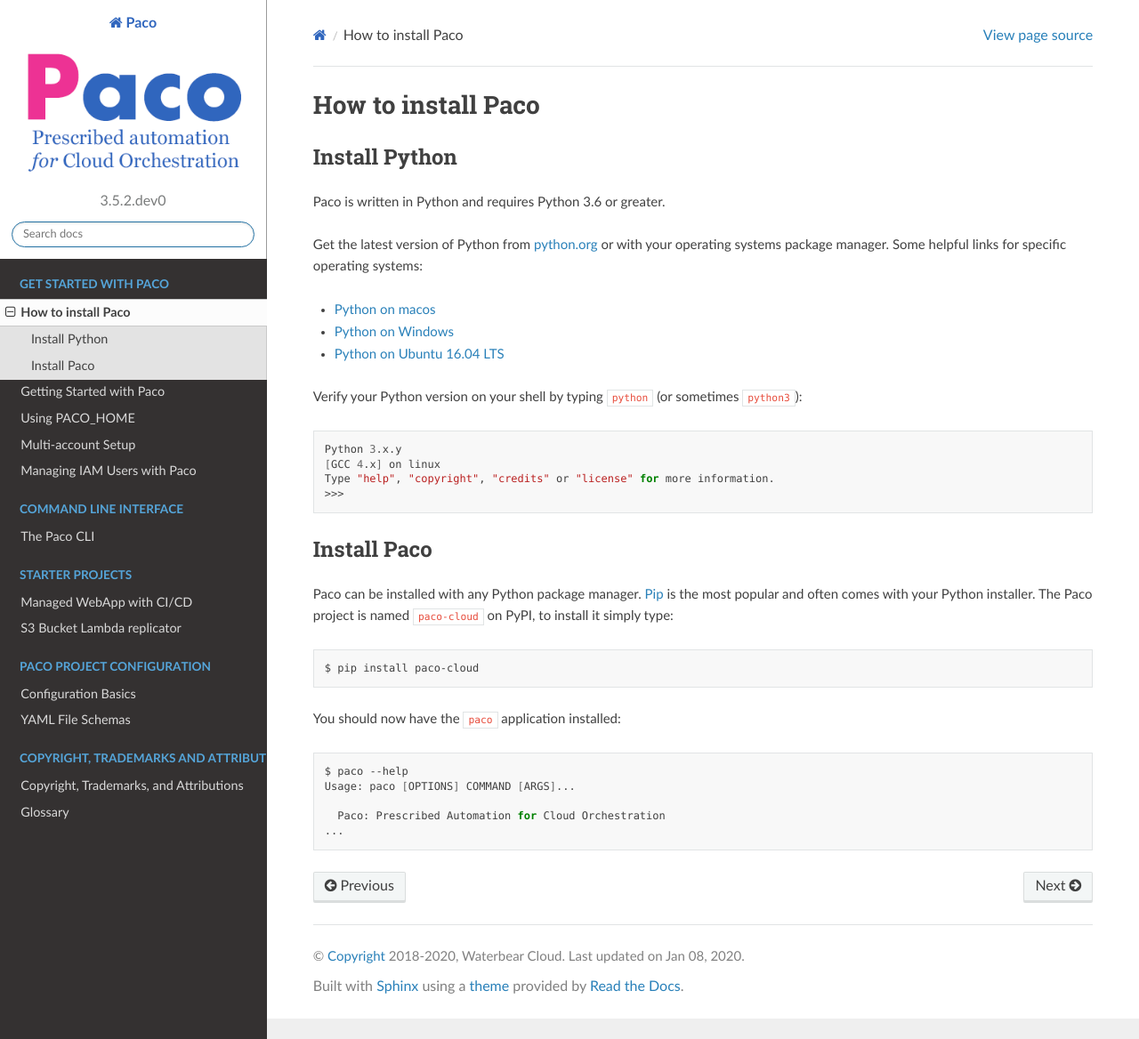
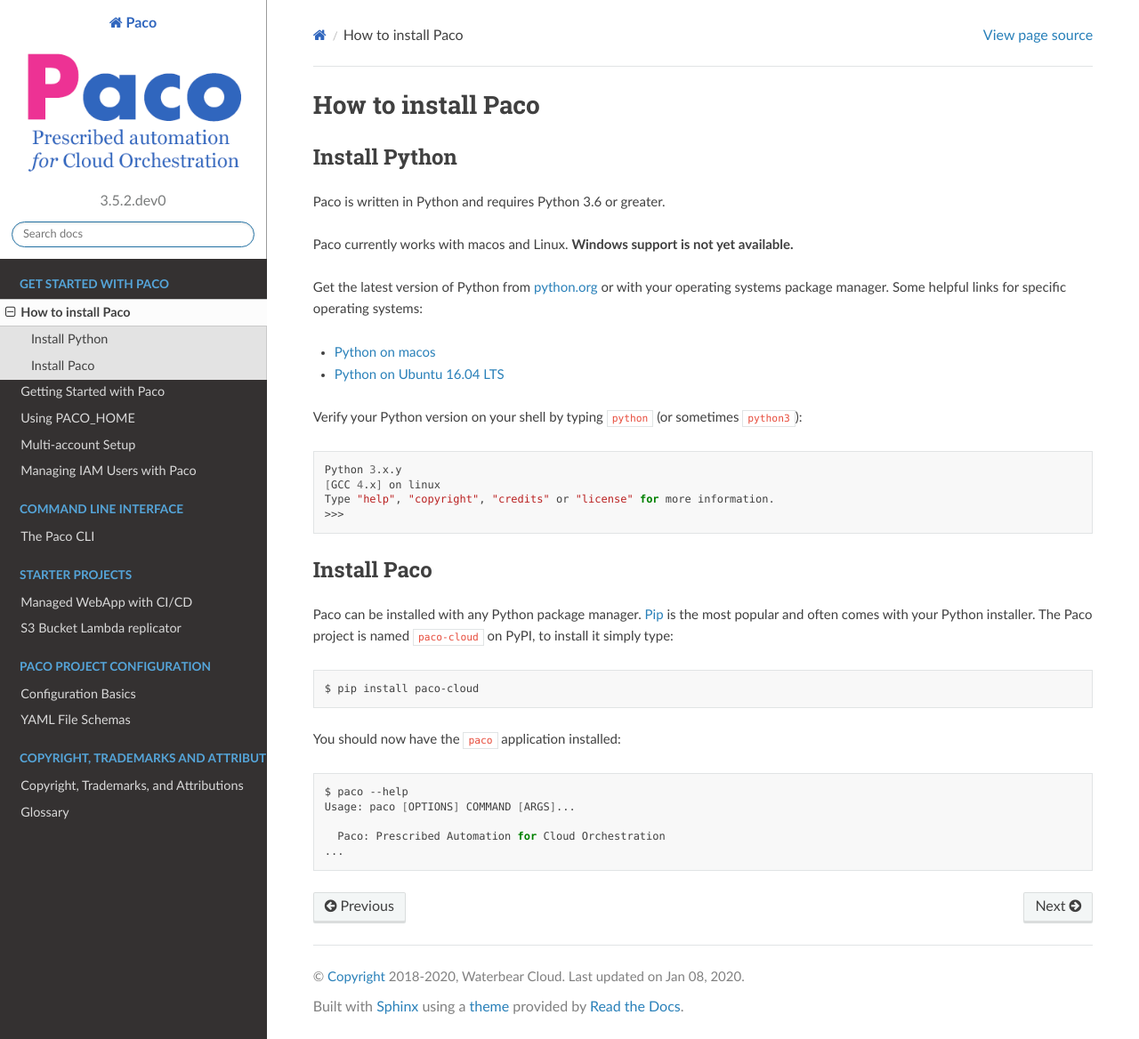
Before and after one commit to waterbear-cloud/paco, a Sphinx documentation site: the page built from docs/install.rst, in a window 1280 px wide and 1168 px high. Shown: the whole window at 89% size. Built offline with Sphinx 7.4.7 and the Read the Docs theme 2.0.0, drawn with Linux system fonts in a browser that asks for light colours.

Commit message:
Add a note about Windows not yet supported.

```diff
--- a/docs/install.rst
+++ b/docs/install.rst
@@ -8,12 +8,12 @@
 
 Paco is written in Python and requires Python 3.6 or greater.
 
+Paco currently works with macos and Linux. **Windows support is not yet available.**
+
 Get the latest version of Python from python.org_ or with your operating systems
 package manager. Some helpful links for specific operating systems:
 
 - `Python on macos`_
-
-- `Python on Windows`_
 
 - `Python on Ubuntu 16.04 LTS`_
 
@@ -52,8 +52,6 @@
 
 .. _Python on macos: https://medium.com/@briantorresgil/definitive-guide-to-python-on-mac-osx-65acd8d969d0
 
-.. _Python on Windows: https://docs.microsoft.com/en-us/windows/python/beginners
-
 .. _Python on Ubuntu 16.04 LTS: http://ubuntuhandbook.org/index.php/2017/07/install-python-3-6-1-in-ubuntu-16-04-lts/
 
 .. _Pip: https://pip.pypa.io/
```
